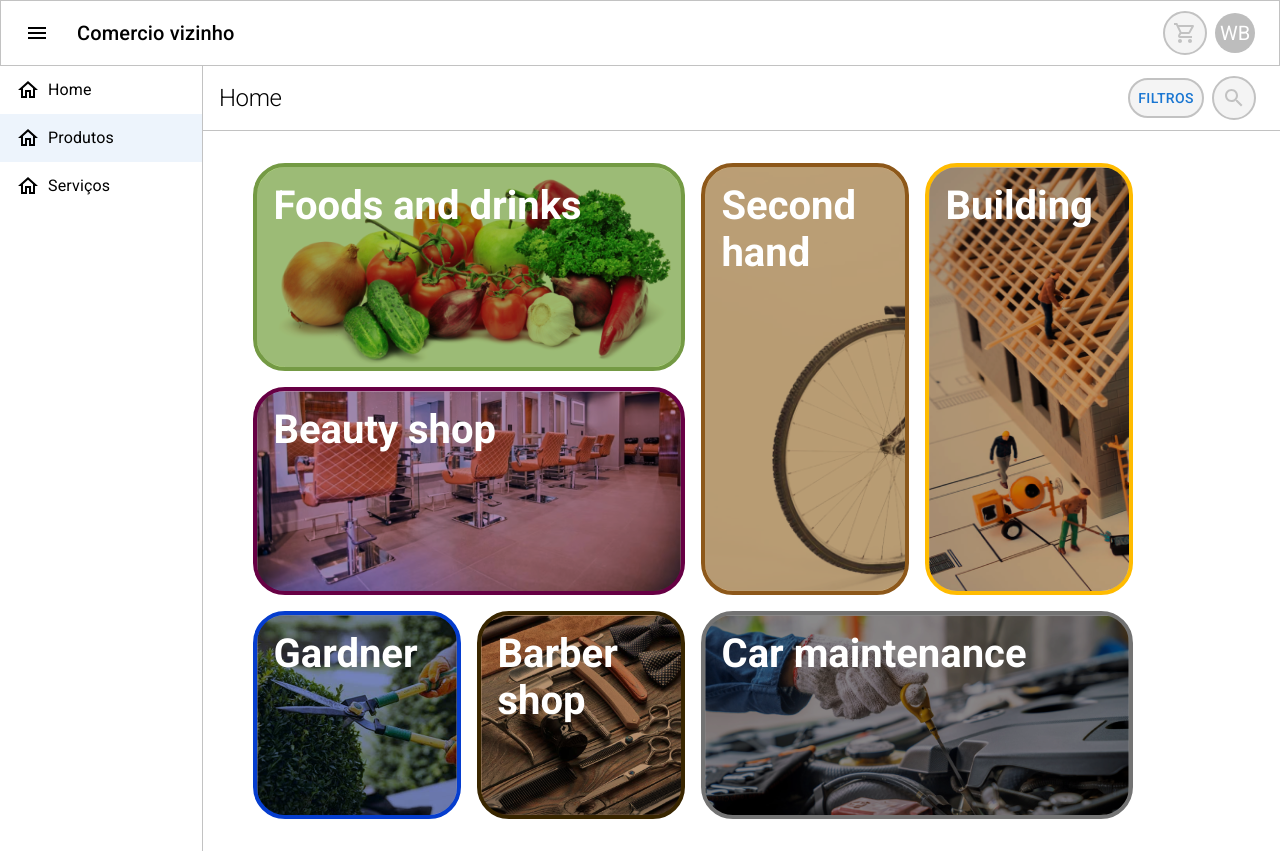
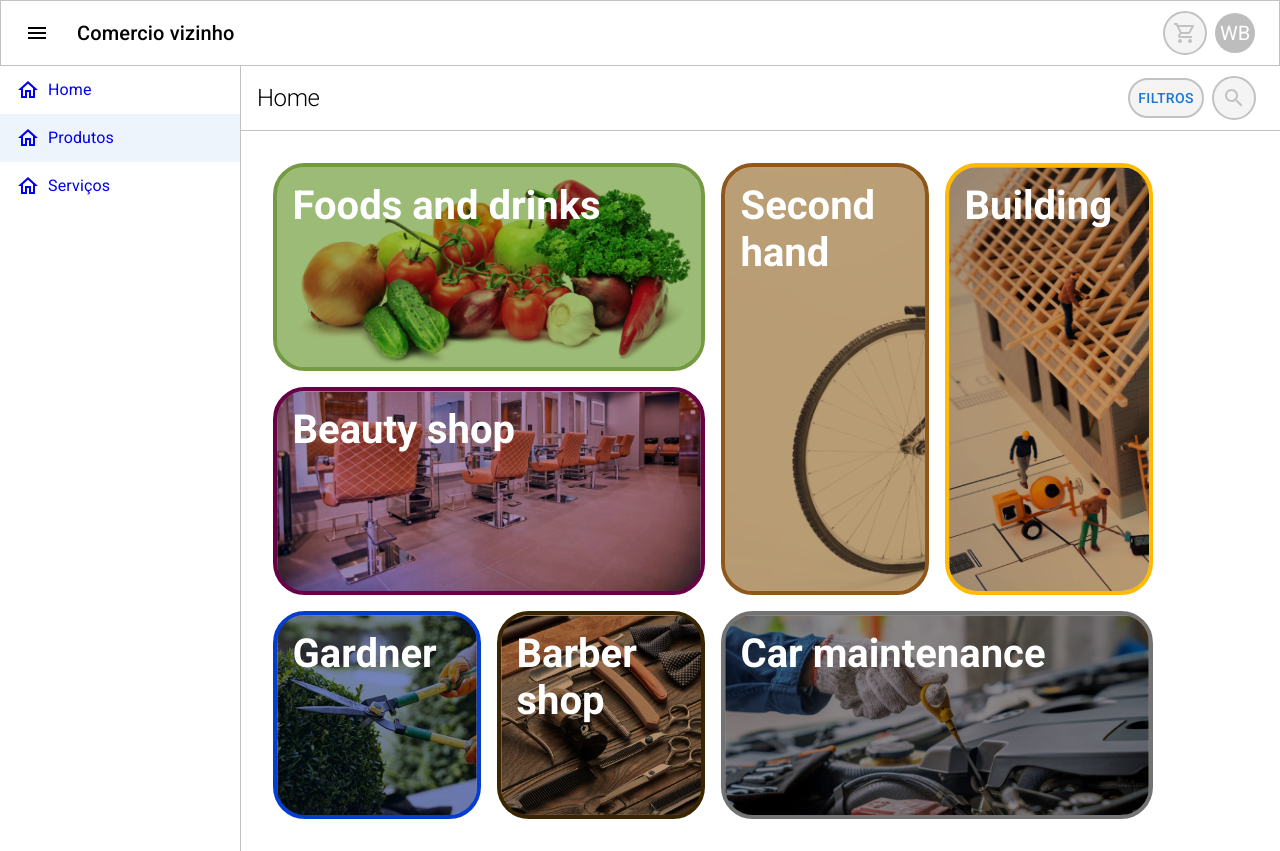
Before and after one commit to wesAlves/comercio_vizinho_react_try_02, a React (Vite) app: page / in a window 1280 px wide. Built offline with nearby package versions, Linux system fonts and the light colour scheme.

Commit message:
adding flex

```diff
--- a/src/App.tsx
+++ b/src/App.tsx
@@ -1,9 +1,8 @@
-import {useState} from 'react'
+import React, {useState} from 'react'
 import './App.css'
 import {Box,} from "@mui/material";
 import {CustomAppBar} from "./components/CustomAppBar.tsx";
 import {MainMenu} from "./components/MainMenu.tsx";
-import {MainContent} from "./components/MainContent.tsx";
 import {Outlet} from "react-router-dom";
 
 
@@ -22,8 +21,7 @@ function App() {
 
             <Box style={{position: "relative"}} sx={{display: "flex", height: "100%"}}>
                 <MainMenu open={open}/>
-                {/*<MainContent/>*/}
-                <Outlet />
+                <Box as={Outlet} sx={{flex:1}} />
             </Box>
 
         </Box>
--- a/src/components/MainMenu.tsx
+++ b/src/components/MainMenu.tsx
@@ -1,6 +1,7 @@
 import {Box, MenuItem, Typography} from "@mui/material";
 import {HomeOutlined} from "@mui/icons-material";
 import {useEffect, useState} from "react";
+import {Link} from "react-router-dom";
 
 export function MainMenu(props: { open: boolean }) {
 
@@ -18,48 +19,46 @@ export function MainMenu(props: { open: boolean }) {
     }}>
         <nav>
             <ul style={{listStyle: "none", margin: 0, padding: 0,}}>
-                <MenuItem style={{
+                <MenuItem as={Link} style={{
                     display: "flex",
                     gap: "8px",
                     alignItems: "center",
                     justifyContent: "start",
                     height: "48px",
-                    // padding: "16px",
                     boxSizing: "border-box",
                     width: "100%",
-                }}>
+                }} to={"/"}>
                     <HomeOutlined/>
                     <Typography sx={{display: props.open ? "block" : "none"}}>
                         Home
                     </Typography>
 
                 </MenuItem>
-                <MenuItem selected={true} style={{
+                <MenuItem as={Link} selected={true} style={{
                     display: "flex",
                     gap: "8px",
                     alignItems: "center",
                     justifyContent: "start",
                     height: "48px",
-                    padding: "16px",
                     boxSizing: "border-box",
                     width: "100%",
-                }}>
+                }}
+                to={"/products"}>
                     <HomeOutlined/>
                     <Typography sx={{display: props.open ? "block" : "none"}}>
                         Produtos
                     </Typography>
 
                 </MenuItem>
-                <MenuItem style={{
+                <MenuItem as={Link} style={{
                     display: "flex",
                     gap: "8px",
                     alignItems: "center",
                     justifyContent: "start",
                     height: "48px",
-                    padding: "16px",
                     boxSizing: "border-box",
                     width: "100%",
-                }}>
+                }} to={"/services"}>
                     <HomeOutlined/>
                     <Typography sx={{display: props.open ? "block" : "none"}}>
                         Serviços
--- a/src/components/MainContent.tsx
+++ b/src/page/home.tsx
@@ -1,6 +1,6 @@
 import {Box, Button, IconButton, Typography} from "@mui/material";
 import {SearchOutlined} from "@mui/icons-material";
-import {HomeCard} from "./homeCard.tsx";
+import {HomeCard} from "../components/homeCard.tsx";
 
 const homeCards = [
     {
@@ -61,8 +61,8 @@ const homeCards = [
     }
 ]
 
-export function MainContent() {
-    return <Box sx={{width: "100%"}}>
+export function Home() {
+    return <Box sx={{width: "100%", flex:1}}>
 
         <Box sx={{
             height: "64px",
```
Also changed, not shown: src/main.tsx (+7 -3 lines).
